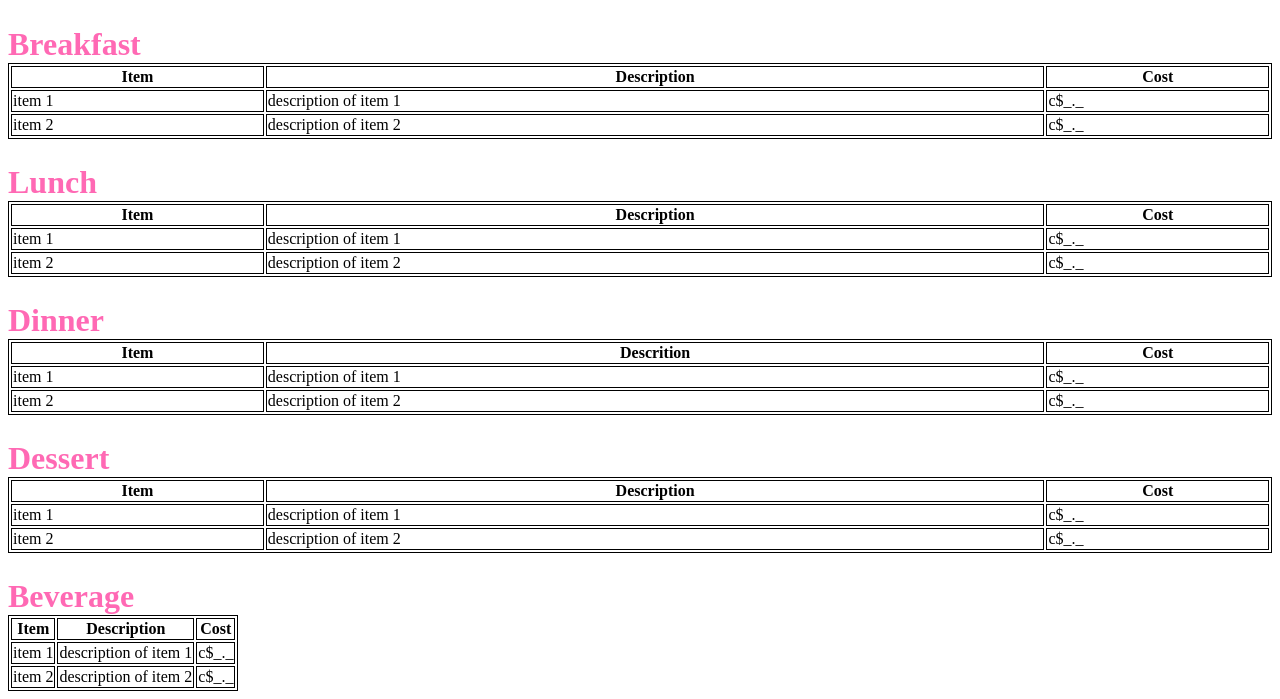
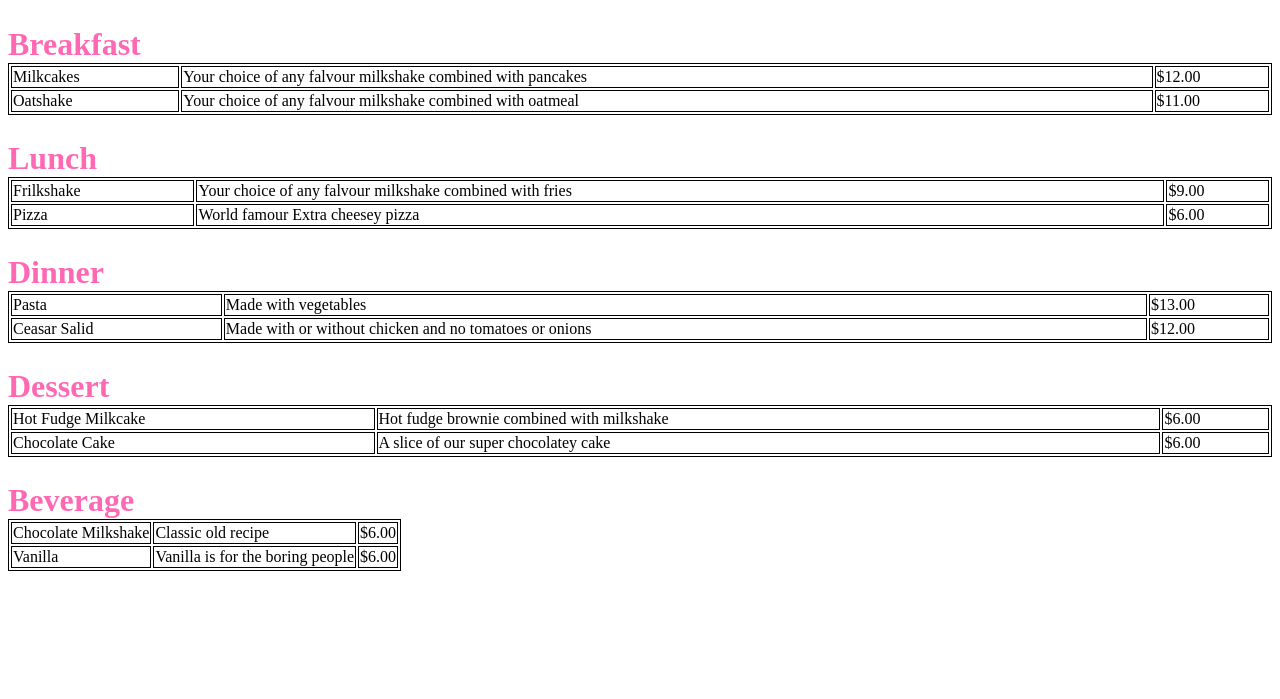
Before and after one commit to rgmufccsukngv/rgmufccsukngv.github.io, a plain HTML site: page menu.html in a window 1280 px wide. Shown: the part 426-1125 px from the top of the page. After the commit the page ends 1005 px from the top, so only its background shows below. Drawn offline with Linux system fonts and the light colour scheme.

Commit message:
Update menu.html

```diff
--- a/menu.html
+++ b/menu.html
@@ -108,19 +108,14 @@
     <h1 id="subheading">Breakfast</h1>
     <table class="breakfast">
       <tr>
-        <th>Item</th>
-        <th>Description</th>
-        <th>Cost</th>
+        <td>Milkcakes</td>
+        <td>Your choice of any falvour milkshake combined with pancakes</td>
+        <td>$12.00</td>
       </tr>
       <tr>
-        <td>item 1</td>
-        <td>description of item 1</td>
-        <td>c$_._</td>
-      </tr>
-      <tr>
-        <td>item 2</td>
-        <td>description of item 2</td>
-        <td>c$_._</td>
+        <td>Oatshake</td>
+        <td>Your choice of any falvour milkshake combined with oatmeal</td>
+        <td>$11.00</td>
       </tr>
     </table>
 
@@ -129,19 +124,14 @@
     <h1 id="subheading">Lunch</h1>
     <table class="lunch">
       <tr>
-        <th>Item</th>
-        <th>Description</th>
-        <th>Cost</th>
+        <td>Frilkshake</td>
+        <td>Your choice of any falvour milkshake combined with fries</td>
+        <td>$9.00</td>
       </tr>
       <tr>
-        <td>item 1</td>
-        <td>description of item 1</td>
-        <td>c$_._</td>
-      </tr>
-      <tr>
-        <td>item 2</td>
-        <td>description of item 2</td>
-        <td>c$_._</td>
+        <td>Pizza</td>
+        <td>World famour Extra cheesey pizza</td>
+        <td>$6.00</td>
       </tr>
 
     </table>
@@ -151,19 +141,14 @@
     <h1 id="subheading">Dinner</h1>
     <table class="dinner">
       <tr>
-        <th>Item</th>
-        <th>Descrition</th>
-        <th>Cost</th>
+        <td>Pasta</td>
+        <td>Made with vegetables</td>
+        <td>$13.00</td>
       </tr>
       <tr>
-        <td>item 1</td>
-        <td>description of item 1</td>
-        <td>c$_._</td>
-      </tr>
-      <tr>
-        <td>item 2</td>
-        <td>description of item 2</td>
-        <td>c$_._</td>
+        <td>Ceasar Salid</td>
+        <td>Made with or without chicken and no tomatoes or onions</td>
+        <td>$12.00</td>
       </tr>
 
     </table>
@@ -172,19 +157,14 @@
       <h1 id="subheading">Dessert</h1>
       <table class="dessert">
         <tr>
-          <th>Item</th>
-          <th>Description</th>
-          <th>Cost</th>
+          <td>Hot Fudge Milkcake</td>
+          <td>Hot fudge brownie combined with milkshake</td>
+          <td>$6.00</td>
         </tr>
         <tr>
-          <td>item 1</td>
-          <td>description of item 1</td>
-          <td>c$_._</td>
-        </tr>
-        <tr>
-          <td>item 2</td>
-          <td>description of item 2</td>
-          <td>c$_._</td>
+          <td>Chocolate Cake</td>
+          <td>A slice of our super chocolatey cake</td>
+          <td>$6.00</td>
         </tr>
 
       </table>
@@ -193,19 +173,14 @@
         <h1 id="subheading">Beverage</h1>
         <table class="beverages">
           <tr>
-            <th>Item</th>
-            <th>Description</th>
-            <th>Cost</th>
+            <td>Chocolate Milkshake</td>
+            <td>Classic old recipe</td>
+            <td>$6.00</td>
           </tr>
           <tr>
-            <td>item 1</td>
-            <td>description of item 1</td>
-            <td>c$_._</td>
-          </tr>
-          <tr>
-            <td>item 2</td>
-            <td>description of item 2</td>
-            <td>c$_._</td>
+            <td>Vanilla</td>
+            <td>Vanilla is for the boring people</td>
+            <td>$6.00</td>
           </tr>
 
         </table>
```
